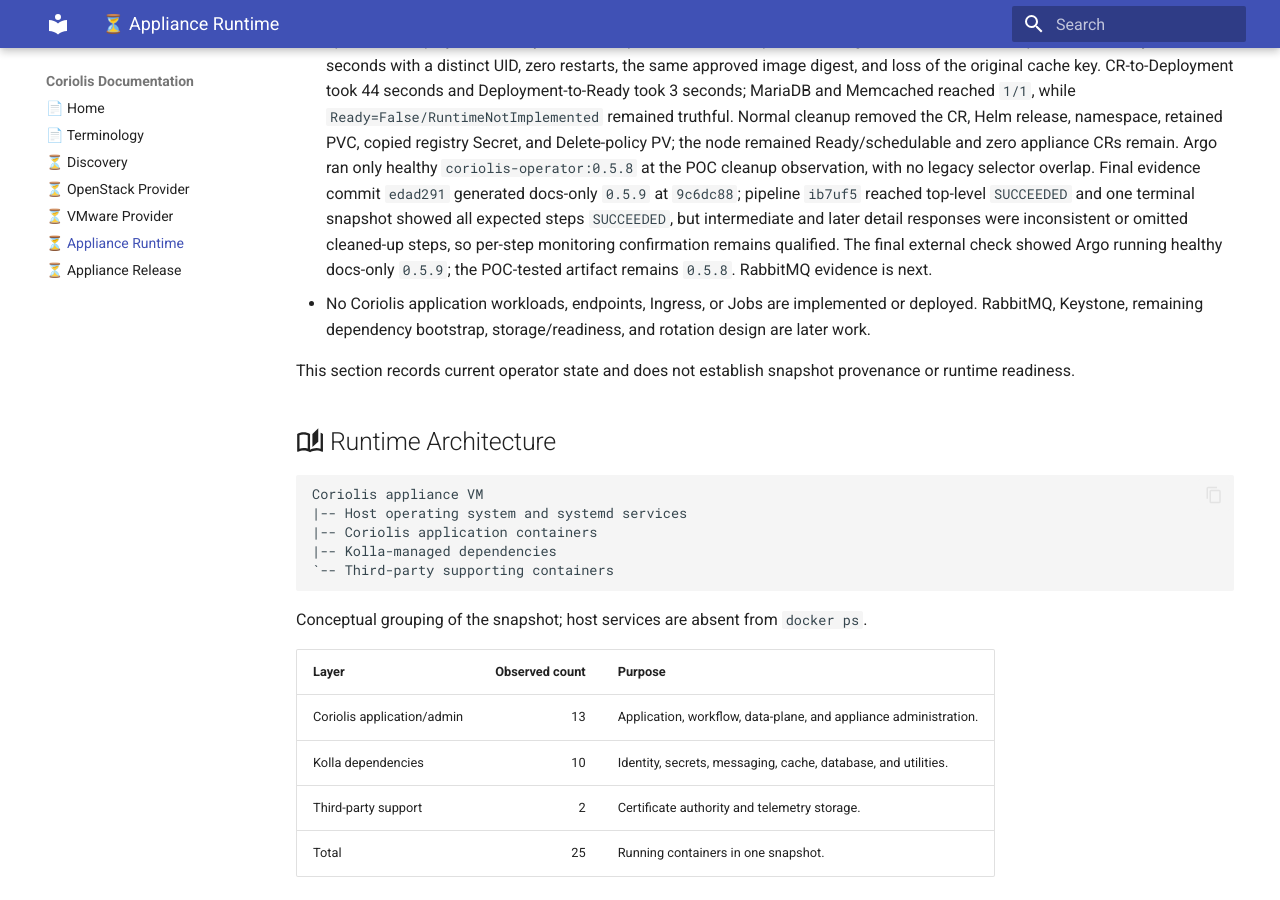
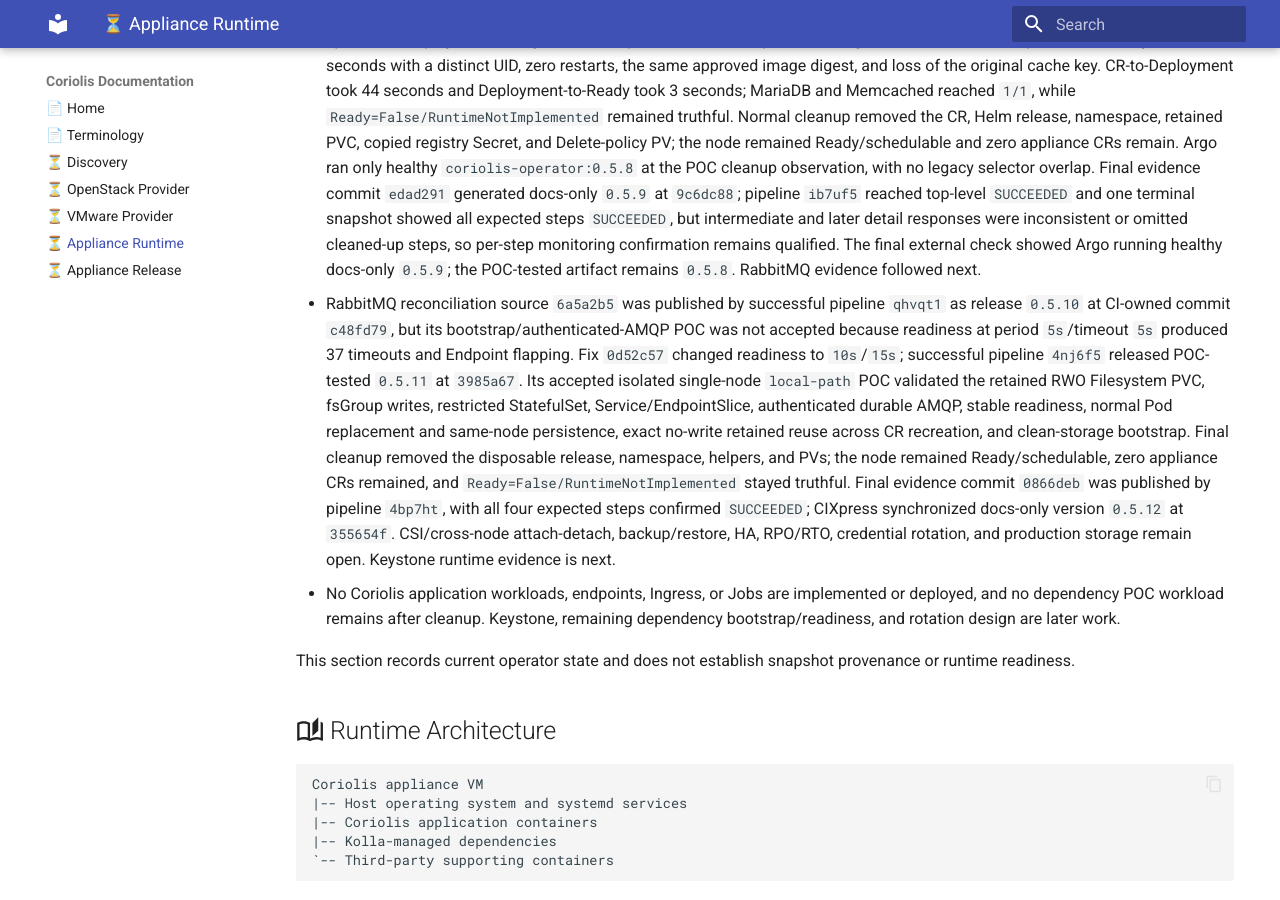
Before and after one commit to radumoisan/coriolis, an MkDocs documentation site: the page built from docs/appliance-runtime.md, in a window 1280 px wide and 900 px high, scrolled down 3867 px. Built offline with MkDocs 1.6.1 and Material for MkDocs 9.7.7, drawn with Linux system fonts in a browser that asks for light colours.

Commit message:
Record RabbitMQ runtime validation

```diff
--- a/docs/appliance-runtime.md
+++ b/docs/appliance-runtime.md
@@ -42,8 +42,9 @@
 - The pure MariaDB desired-state preparation is committed locally at `5a2dfce` on `dev`, unpushed and undeployed. It adds the optional storage/resources CRD shape, quantity-safe resolver, value-safe direct-MariaDB configuration/bootstrap renderers, exact retained-PVC reuse classification, deterministic PVC/ConfigMap/Secret/StatefulSet manifests, and metadata-first collision preflight. The generated resources are not wired into `main.py`; reconciliation, PVC/StatefulSet RBAC, target-storage validation, and production acceptance remain open. Validation passed with 286 tests plus Ruff, mypy, Helm, and diff checks; deployed `0.5.3` remains marker-only.
 - The development stack through MariaDB reconciliation is now published on `origin/dev`: `55212b0` implements reconciliation and `6ba9c7e` records publication, superseding the pre-publication status in the historical entries above. Complete settings resolve before Kubernetes client construction; reconciliation preserves ordered reads and preparation-before-write, creates an absent PVC or performs exact no-write reuse, guarded-applies the managed ConfigMap, Secret, and StatefulSet, and writes the marker last. PVC RBAC is `get`/`create`; StatefulSet RBAC is `get`/`create`/`patch`. Validation passed before publication with 316 tests plus Ruff, mypy, Helm, and diff checks. CIXpress commit `cacab93` synchronized chart version, app version, and image tag to `0.5.4`; this is not artifact, pipeline-success, deployment, or runtime-readiness evidence. Target-storage validation and production backup/restore, HA, and RPO/RTO remain open; deployed `0.5.3` remains marker-only and `Ready=False/RuntimeNotImplemented` remains truthful.
 - Operator `0.5.5` clean first boot exposed anonymous MariaDB initialization accounts shadowing `coriolis@%`. Commit `3ee5d2d` adds `--skip-test-db`; CIXpress pipeline `kpv306` completed all four expected steps and released tested artifact `0.5.6` at CI-owned commit `647c63b`. Released `0.5.6` passed a clean isolated single-node `local-path` POC without repair: PVC Bound in 4 seconds, Pod Ready in 17 seconds, zero anonymous accounts/test database, `fsGroup: 42434` writes, authenticated probes, exact no-write PVC and retained-credential reuse across CR recreation, persisted same-node remount, and normal 12-second pod deletion. Final evidence commit `2526d33` was published successfully by pipeline `3s6wkx`; CI synchronized docs-only version `0.5.7` at `d09bde1`. At the final observation Argo still ran tested `0.5.6` alongside legacy `0.5.3` in `coriolis`; their selectors overlapped, blocking shared-namespace appliance testing, and no appliance CR existed. All POC resources and the PV were cleaned up. CSI/cross-node evidence and production backup/restore, HA, and RPO/RTO remain open; `Ready=False/RuntimeNotImplemented` remains truthful.
-- Memcached reconciliation source `063e438` was published by pipeline `4dcpfk`, with all four expected steps successful, as POC-tested release `0.5.8` at CI-owned commit `cb6b055`. The isolated single-node POC validated the exact restricted one-replica ephemeral Deployment, Ready Service endpoint, Service-DNS protocol set/get, and a normal Pod replacement Ready in 3.603 seconds with a distinct UID, zero restarts, the same approved image digest, and loss of the original cache key. CR-to-Deployment took 44 seconds and Deployment-to-Ready took 3 seconds; MariaDB and Memcached reached `1/1`, while `Ready=False/RuntimeNotImplemented` remained truthful. Normal cleanup removed the CR, Helm release, namespace, retained PVC, copied registry Secret, and Delete-policy PV; the node remained Ready/schedulable and zero appliance CRs remain. Argo ran only healthy `coriolis-operator:0.5.8` at the POC cleanup observation, with no legacy selector overlap. Final evidence commit `edad291` generated docs-only `0.5.9` at `9c6dc88`; pipeline `ib7uf5` reached top-level `SUCCEEDED` and one terminal snapshot showed all expected steps `SUCCEEDED`, but intermediate and later detail responses were inconsistent or omitted cleaned-up steps, so per-step monitoring confirmation remains qualified. The final external check showed Argo running healthy docs-only `0.5.9`; the POC-tested artifact remains `0.5.8`. RabbitMQ evidence is next.
-- No Coriolis application workloads, endpoints, Ingress, or Jobs are implemented or deployed. RabbitMQ, Keystone, remaining dependency bootstrap, storage/readiness, and rotation design are later work.
+- Memcached reconciliation source `063e438` was published by pipeline `4dcpfk`, with all four expected steps successful, as POC-tested release `0.5.8` at CI-owned commit `cb6b055`. The isolated single-node POC validated the exact restricted one-replica ephemeral Deployment, Ready Service endpoint, Service-DNS protocol set/get, and a normal Pod replacement Ready in 3.603 seconds with a distinct UID, zero restarts, the same approved image digest, and loss of the original cache key. CR-to-Deployment took 44 seconds and Deployment-to-Ready took 3 seconds; MariaDB and Memcached reached `1/1`, while `Ready=False/RuntimeNotImplemented` remained truthful. Normal cleanup removed the CR, Helm release, namespace, retained PVC, copied registry Secret, and Delete-policy PV; the node remained Ready/schedulable and zero appliance CRs remain. Argo ran only healthy `coriolis-operator:0.5.8` at the POC cleanup observation, with no legacy selector overlap. Final evidence commit `edad291` generated docs-only `0.5.9` at `9c6dc88`; pipeline `ib7uf5` reached top-level `SUCCEEDED` and one terminal snapshot showed all expected steps `SUCCEEDED`, but intermediate and later detail responses were inconsistent or omitted cleaned-up steps, so per-step monitoring confirmation remains qualified. The final external check showed Argo running healthy docs-only `0.5.9`; the POC-tested artifact remains `0.5.8`. RabbitMQ evidence followed next.
+- RabbitMQ reconciliation source `6a5a2b5` was published by successful pipeline `qhvqt1` as release `0.5.10` at CI-owned commit `c48fd79`, but its bootstrap/authenticated-AMQP POC was not accepted because readiness at period `5s`/timeout `5s` produced 37 timeouts and Endpoint flapping. Fix `0d52c57` changed readiness to `10s`/`15s`; successful pipeline `4nj6f5` released POC-tested `0.5.11` at `3985a67`. Its accepted isolated single-node `local-path` POC validated the retained RWO Filesystem PVC, fsGroup writes, restricted StatefulSet, Service/EndpointSlice, authenticated durable AMQP, stable readiness, normal Pod replacement and same-node persistence, exact no-write retained reuse across CR recreation, and clean-storage bootstrap. Final cleanup removed the disposable release, namespace, helpers, and PVs; the node remained Ready/schedulable, zero appliance CRs remained, and `Ready=False/RuntimeNotImplemented` stayed truthful. Final evidence commit `0866deb` was published by pipeline `4bp7ht`, with all four expected steps confirmed `SUCCEEDED`; CIXpress synchronized docs-only version `0.5.12` at `355654f`. CSI/cross-node attach-detach, backup/restore, HA, RPO/RTO, credential rotation, and production storage remain open. Keystone runtime evidence is next.
+- No Coriolis application workloads, endpoints, Ingress, or Jobs are implemented or deployed, and no dependency POC workload remains after cleanup. Keystone, remaining dependency bootstrap/readiness, and rotation design are later work.
 
 This section records current operator state and does not establish snapshot provenance or runtime readiness.
 
```
